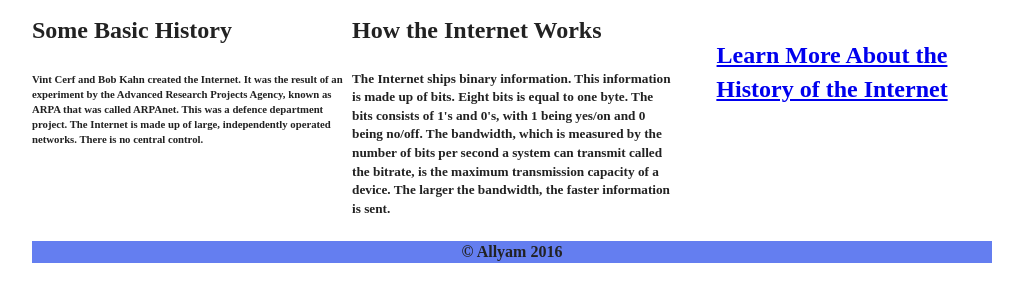
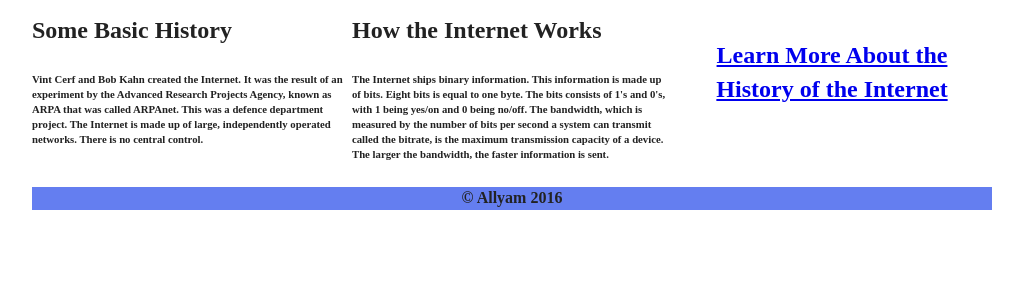
Before and after one commit to mwe3/IS117-Project-1, a plain HTML site: page index.html in a window 1280 px wide. Shown: the part 401-702 px from the top of the page, without its empty margins (128-1151 px from the left). Drawn offline with nearby package versions, Linux system fonts and the light colour scheme.

Commit message:
changes to home and css

```diff
--- a/index.html
+++ b/index.html
@@ -49,10 +49,10 @@
   </div>
   <div id="feature2">
     <h2>How the Internet Works</h2>
-      <h5><p>The Internet ships binary information. This information is made up of bits. Eight bits is equal to one byte. The bits consists of 1's and 0's,
+      <h6><p>The Internet ships binary information. This information is made up of bits. Eight bits is equal to one byte. The bits consists of 1's and 0's,
       with 1 being yes/on and 0 being no/off. The bandwidth, which is measured by the number of bits per second a system can transmit called the bitrate, is
       the maximum transmission capacity of a device. The larger the bandwidth,
-      the faster information is sent.</p></h5>
+      the faster information is sent.</p></h6>
   </div>
   <div id="feature3">
     <a href="learnmore.html"><h2>Learn More About the
```
